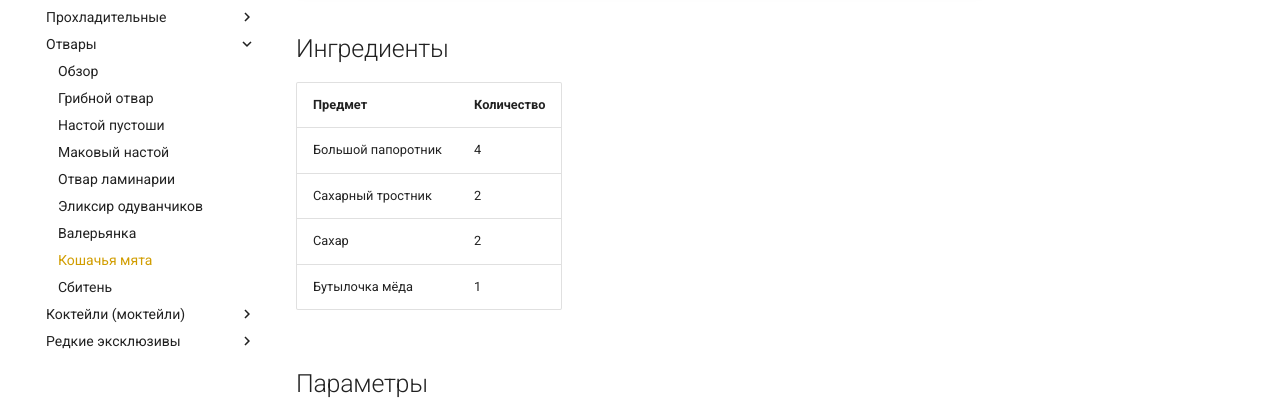
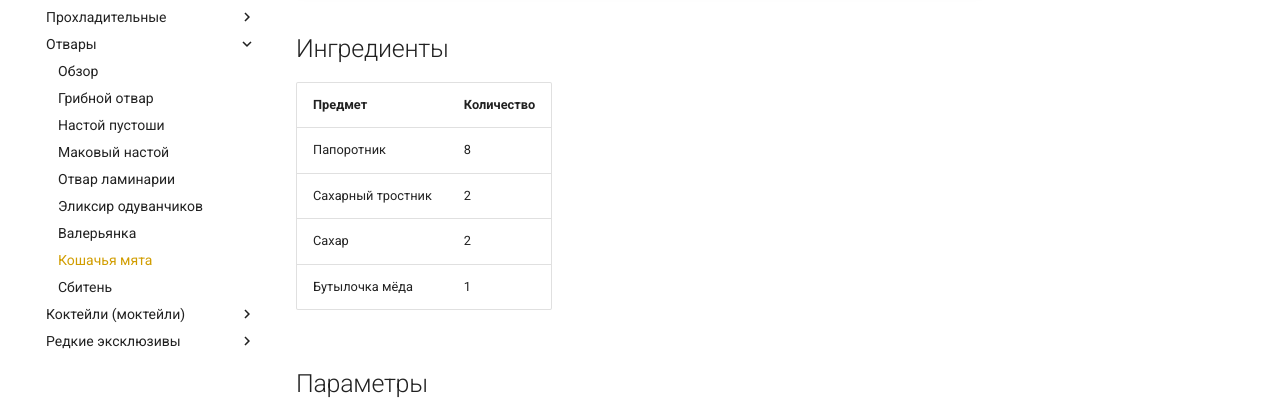
Before and after one commit to domya-smp/wiki, an MkDocs documentation site: the page built from docs/drinks/brews/catnip.md, in a window 1280 px wide and 1253 px high. Shown: the part 318-718 px from the top of the window. Built offline with MkDocs 1.6.1 and Material for MkDocs 9.7.7, drawn with Linux system fonts in a browser that asks for light colours.

Commit message:
Change catnip ingredient to FERN x8

```diff
--- a/docs/drinks/brews/catnip.md
+++ b/docs/drinks/brews/catnip.md
@@ -9,7 +9,7 @@
 
 | Предмет | Количество |
 |---|---|
-| Большой папоротник | 4 |
+| Папоротник | 8 |
 | Сахарный тростник | 2 |
 | Сахар | 2 |
 | Бутылочка мёда | 1 |
--- a/generate.py
+++ b/generate.py
@@ -153,7 +153,7 @@ DRINKS = {
          [("Папоротник", 5), ("Мак", 2), ("Ведро молока", 1), ("Сахар", 1)], 6, None, None, "#f4e1b5", 5, -3,
          [("Регенерация", "II", "40–120 сек"), ("Сопротивление", "I", "30–60 сек"), ("Замедление", "I", "20–40 сек")]),
         ("catnip", "Кошачья мята", "Пьянящий настой диких трав — пробуждает кошачью прыть. Священное питье Кошковилля.",
-         [("Большой папоротник", 4), ("Сахарный тростник", 2), ("Сахар", 2), ("Бутылочка мёда", 1)], 5, None, None, "#8fc67a", 5, -4,
+         [("Папоротник", 8), ("Сахарный тростник", 2), ("Сахар", 2), ("Бутылочка мёда", 1)], 5, None, None, "#8fc67a", 5, -4,
          [("Прыгучесть", "II", "60–180 сек"), ("Скорость", "I", "40–90 сек"), ("Ночное зрение", "I", "30–60 сек")]),
         ("sbiten", "Сбитень", "Древний согревающий напиток — защищает от холода и огня.",
          [("Бутылочка мёда", 2), ("Сахарный тростник", 3), ("Огненный порошок", 1)], 7, "дубовая", 2, "#e69500", 7, 0,
```
